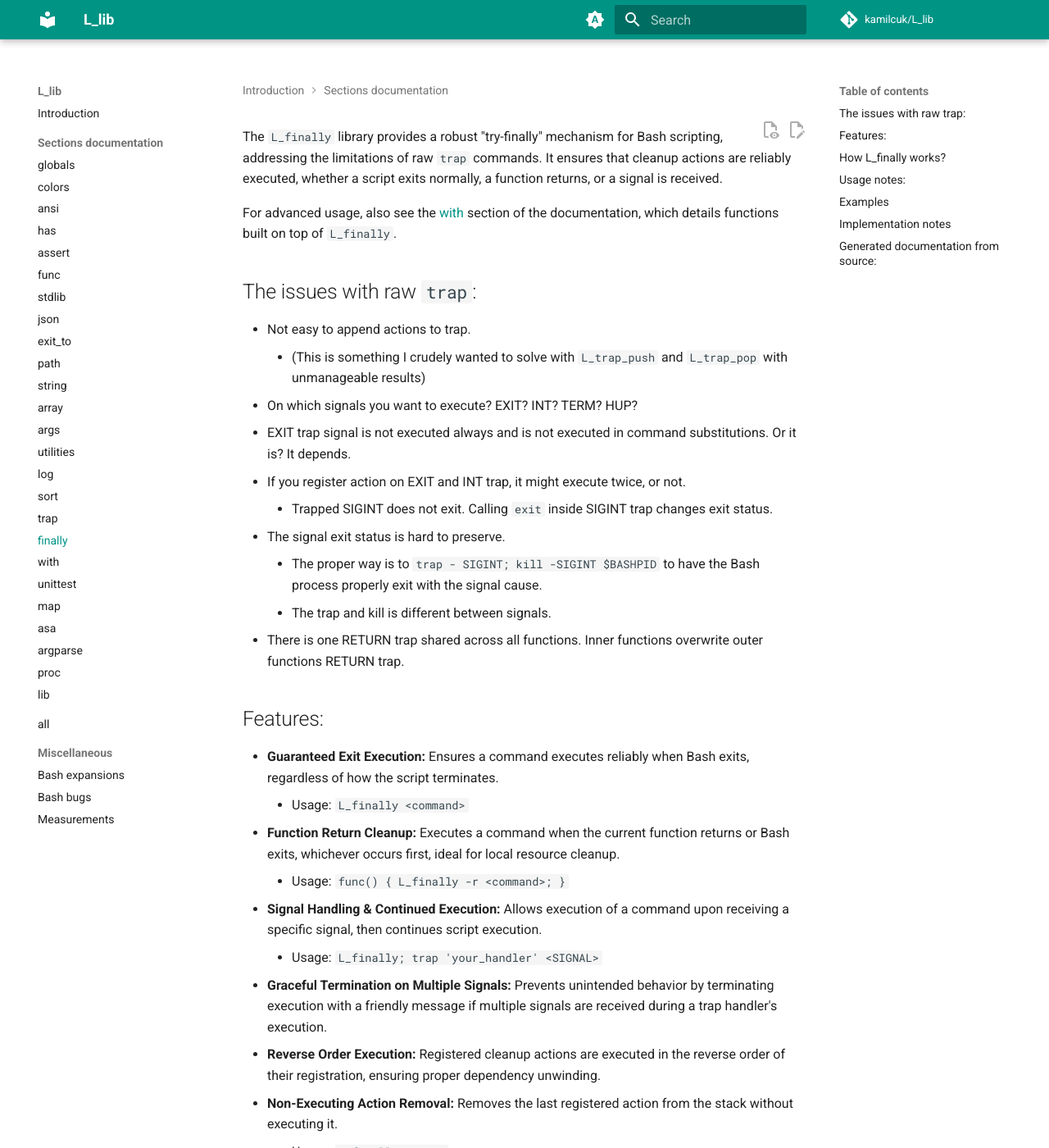
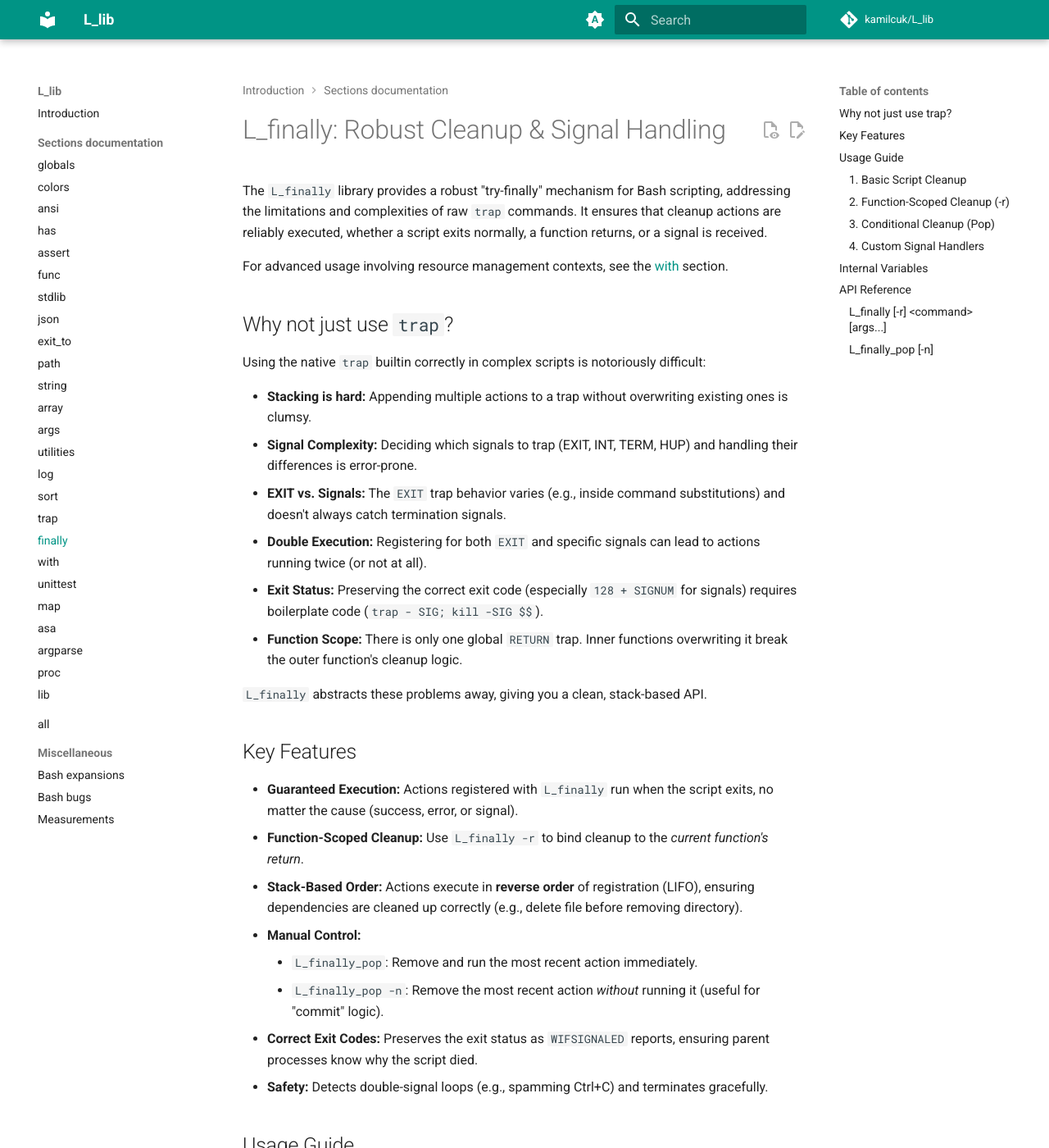
Before and after one commit to Kamilcuk/L_lib, an MkDocs documentation site: the page built from docs/section/finally.md, in a window 1280 px wide and 1400 px high. Shown: the whole window at 82% size. Built offline with MkDocs 1.6.1 and Material for MkDocs 9.7.7, drawn with Linux system fonts in a browser that asks for light colours; comment, search, counter and statistics services are not loaded; some of the changed text lies outside the part shown.

Commit message:
docs: improve finally.md readability and examples

````diff
--- a/docs/section/finally.md
+++ b/docs/section/finally.md
@@ -1,123 +1,127 @@
-The `L_finally` library provides a robust "try-finally" mechanism for Bash scripting, addressing the limitations of raw `trap` commands. It ensures that cleanup actions are reliably executed, whether a script exits normally, a function returns, or a signal is received.
+# L_finally: Robust Cleanup & Signal Handling
 
-For advanced usage, also see the [with](https://kamilcuk.github.io/L_lib/section/with/) section of the documentation, which details functions built on top of `L_finally`.
+The `L_finally` library provides a robust "try-finally" mechanism for Bash scripting, addressing the limitations and complexities of raw `trap` commands. It ensures that cleanup actions are reliably executed, whether a script exits normally, a function returns, or a signal is received.
 
-## The issues with raw `trap`:
+For advanced usage involving resource management contexts, see the [with](https://kamilcuk.github.io/L_lib/section/with/) section.
 
-  - Not easy to append actions to trap.
-    - (This is something I crudely wanted to solve with `L_trap_push` and `L_trap_pop` with unmanageable results)
-  - On which signals you want to execute? EXIT? INT? TERM? HUP?
-  - EXIT trap signal is not executed always and is not executed in command substitutions. Or it is? It depends.
-  - If you register action on EXIT and INT trap, it might execute twice, or not.
-    - Trapped SIGINT does not exit. Calling `exit` inside SIGINT trap changes exit status.
-  - The signal exit status is hard to preserve.
-    - The proper way is to `trap - SIGINT; kill -SIGINT $BASHPID` to have the Bash process properly exit with the signal cause.
-    - The trap and kill is different between signals.
-  - There is one RETURN trap shared across all functions. Inner functions overwrite outer functions RETURN trap.
+## Why not just use `trap`?
 
-## Features:
+Using the native `trap` builtin correctly in complex scripts is notoriously difficult:
 
-  - **Guaranteed Exit Execution:** Ensures a command executes reliably when Bash exits, regardless of how the script terminates.
-    - Usage: `L_finally <command>`
-  - **Function Return Cleanup:** Executes a command when the current function returns or Bash exits, whichever occurs first, ideal for local resource cleanup.
-    - Usage: `func() { L_finally -r <command>; }`
-  - **Signal Handling & Continued Execution:** Allows execution of a command upon receiving a specific signal, then continues script execution.
-    - Usage: `L_finally; trap 'your_handler' <SIGNAL>`
-  - **Graceful Termination on Multiple Signals:** Prevents unintended behavior by terminating execution with a friendly message if multiple signals are received during a trap handler's execution.
-  - **Reverse Order Execution:** Registered cleanup actions are executed in the reverse order of their registration, ensuring proper dependency unwinding.
-  - **Non-Executing Action Removal:** Removes the last registered action from the stack without executing it.
-    - Usage: `L_finally_pop -n`
-  - **Executing Action Removal:** Removes and executes the last registered action.
-    - Usage: `L_finally_pop`
-  - **Critical Sections:** Delays the execution of signal handlers during critical operations to prevent interruptions.
-    - Usage: `L_finally_critical_section <func_or_command>`
-  - **Preserved Signal Exit Status:** Ensures the script's exit status correctly reflects whether it was terminated by a signal, as reported by `WIFSIGNALED`.
+*   **Stacking is hard:** Appending multiple actions to a trap without overwriting existing ones is clumsy.
+*   **Signal Complexity:** Deciding which signals to trap (EXIT, INT, TERM, HUP) and handling their differences is error-prone.
+*   **EXIT vs. Signals:** The `EXIT` trap behavior varies (e.g., inside command substitutions) and doesn't always catch termination signals.
+*   **Double Execution:** Registering for both `EXIT` and specific signals can lead to actions running twice (or not at all).
+*   **Exit Status:** Preserving the correct exit code (especially `128 + SIGNUM` for signals) requires boilerplate code (`trap - SIG; kill -SIG $$`).
+*   **Function Scope:** There is only one global `RETURN` trap. Inner functions overwriting it break the outer function's cleanup logic.
 
-## How `L_finally` works?
+`L_finally` abstracts these problems away, giving you a clean, stack-based API.
 
-  - Registers trap on all signals that result in process termination.
-  - Keeps a list of actions to execute on exit.
-  - When receiving a signal, all exit actions are executed.
-  - When receiving a RETURN trap:
-     - Execute the RETURN traps for the function that is returning.
-     - The traps are removed the exit traps.
+## Key Features
 
-## Usage notes:
+*   **Guaranteed Execution:** Actions registered with `L_finally` run when the script exits, no matter the cause (success, error, or signal).
+*   **Function-Scoped Cleanup:** Use `L_finally -r` to bind cleanup to the *current function's return*.
+*   **Stack-Based Order:** Actions execute in **reverse order** of registration (LIFO), ensuring dependencies are cleaned up correctly (e.g., delete file before removing directory).
+*   **Manual Control:**
+    *   `L_finally_pop`: Remove and run the most recent action immediately.
+    *   `L_finally_pop -n`: Remove the most recent action *without* running it (useful for "commit" logic).
+*   **Correct Exit Codes:** Preserves the exit status as `WIFSIGNALED` reports, ensuring parent processes know why the script died.
+*   **Safety:** Detects double-signal loops (e.g., spamming Ctrl+C) and terminates gracefully.
 
-  - Inside the `L_finally` handler:
-     - Variable `L_SIGNAL` is set to the received signal name.
-     - Variable `L_SIGNUM` is set to the received signal number.
-     - Variable `L_SIGRET` is set to the value of `$?` when trap is expanded.
-     - It is not allowed to call `return` on top level. This would just return from the `L_finally` handler.
-  - If you want to provide your own signal handlers, it is important to first call `L_finally` without or with arguments.
-    The first call to `L_finally` will register the signal handlers _for this BASHPID_!
-    They will not be re-registered later, so they allow to overwrite the handler.
-  - Consider using `L_eval` to properly escape arguments when evaluating them.
+## Usage Guide
 
+### 1. Basic Script Cleanup
+Register commands to run when the script exits.
 
-## Examples
+```bash
+# Create a temporary file
+tmpf=$(mktemp)
 
-```
-tmpf=$(mktemp)
-L_finally rm -rf "$tmpf"
-: do something to tmpf >"$tmpf"
+# Register cleanup immediately
+L_finally rm -f "$tmpf"
 
-if [[ -n "$option" ]]; then
-  tmpf2=$(mktemp)
-  L_finally rm -rf "$tmpf2"
-  : we need another tmpf2 >"$tmpf2"
-  : it is ok, we can remove it now
-  L_finally_pop
-if
+# Use the file
+echo "data" > "$tmpf"
+# ... script continues ...
 
-# tmp will be removed on the end of the script.
+# When the script ends (or is killed), 'rm -f' runs automatically.
 ```
 
-Function return example:
+### 2. Function-Scoped Cleanup (`-r`)
+Use the `-r` flag to execute the action when the *function returns*.
 
-```
-option_func() {
-  local tmpf=$(mktemp)
-  L_finally -r rm -rf "$tmpf"
-  echo Do something with temporary file >"$tmpf"
+```bash
+process_data() {
+  local work_dir=$(mktemp -d)
+  # Cleanup work_dir when this function returns
+  L_finally -r rm -rf "$work_dir"
 
-  # exit 1         # this will remove the tempfile
-  # return 1       # this will also remove the tempfile
-  # kill $BASHPID  # this will also remove the tempfile
-  # the tempfile is automatically removed on the end of function
-}
+  # Do work...
+  if [[ -f "$work_dir/error" ]]; then
+    return 1 # Cleanup runs here
+  fi
 
-main() {
-  tmpf=$(mktemp)
-  L_finally -r rm -rf "$tmpf"
-  if [[ -n "$option" ]]; then
-    option_func
-  fi
+  # ...
+  # Cleanup runs here automatically at end of function
 }
 ```
 
-Custom action on signal:
+### 3. Conditional Cleanup (Pop)
+Sometimes you only want to cleanup on failure, or you want to "commit" a result.
 
-```
-increase_volume() { : your function to increase volume; }
+```bash
+prepare_file() {
+  local tmpf=$(mktemp)
+  L_finally rm -f "$tmpf" # Remove if we fail early
 
-L_finally                    # with no arguments, just registers the action on all traps for this BASHPID.
-# kill -USR1 $BASHPID        # would terminate the process executing L_finally_run
-trap 'increase_volume' USR1
-kill -USR1 $BASHPID          # will increase volume and continue execution
+  generate_data > "$tmpf" || return 1 # 'rm' runs if this returns
+
+  # Success! Move the file to its final location.
+  mv "$tmpf" "./final_output.txt"
+
+  # We don't need the cleanup anymore, and we don't want to run it.
+  L_finally_pop -n
+}
 ```
 
-## Implementation notes
+### 4. Custom Signal Handlers
+You can still use custom traps while `L_finally` manages the rest. Call `L_finally` (no args) first to initialize the unified handler.
 
-There have been multiple iterations of the design with multiple arrays.
-Bottom line, the idea was that "choosing" which traps to execute should be as fast as possible.
+```bash
+# Initialize L_finally logic for this process
+L_finally
 
-The simplest design with just two array of commands to execute turned out to be most effective and efficient and easy.
-Each element has an index, can be easily removed and navigate.
+increase_volume() { echo "Volume up!"; }
 
-The only downside is that during `L_finally_pop` the code needs to find the index of RETURN array element connected to the EXIT array element. This is a simple loop. It is still faster than any `${//} ${##}` parsing I have come up with before this design.
+# Register custom handler for specific signal
+trap 'increase_volume' USR1
 
-Users do not need an array on custom signals. I decided there is little need for "expanding" the features of this library into a ultra-signal-manager. 99.9% of the time I require a simple "try finally" block, nothing more, nothing less, and this covers most usages.
+# Usage:
+# kill -USR1 $$  -> Prints "Volume up!", script continues.
+# kill -TERM $$  -> L_finally cleanup runs, script exits.
+```
+
+## Internal Variables
+Inside an `L_finally` handler (the command you registered), you can access:
+
+*   `L_SIGNAL`: Name of the received signal (e.g., `SIGINT`), or `EXIT`.
+*   `L_SIGNUM`: Number of the received signal.
+*   `L_SIGRET`: The exit code (`$?`) at the moment the trap was triggered.
+
+> **Note:** Do not use `return` in a top-level `L_finally` action; it only returns from the handler, not the script.
+
+## API Reference
+
+### `L_finally [-r] <command> [args...]`
+Registers a command to be executed upon exit (or function return).
+*   `-r`: Register for the current function's return instead of process exit.
+
+### `L_finally_pop [-n]`
+Removes the last registered action.
+*   (default): Executes the action immediately.
+*   `-n`: Discards the action without executing it.
+
+---
 
 # Generated documentation from source:
 
````
